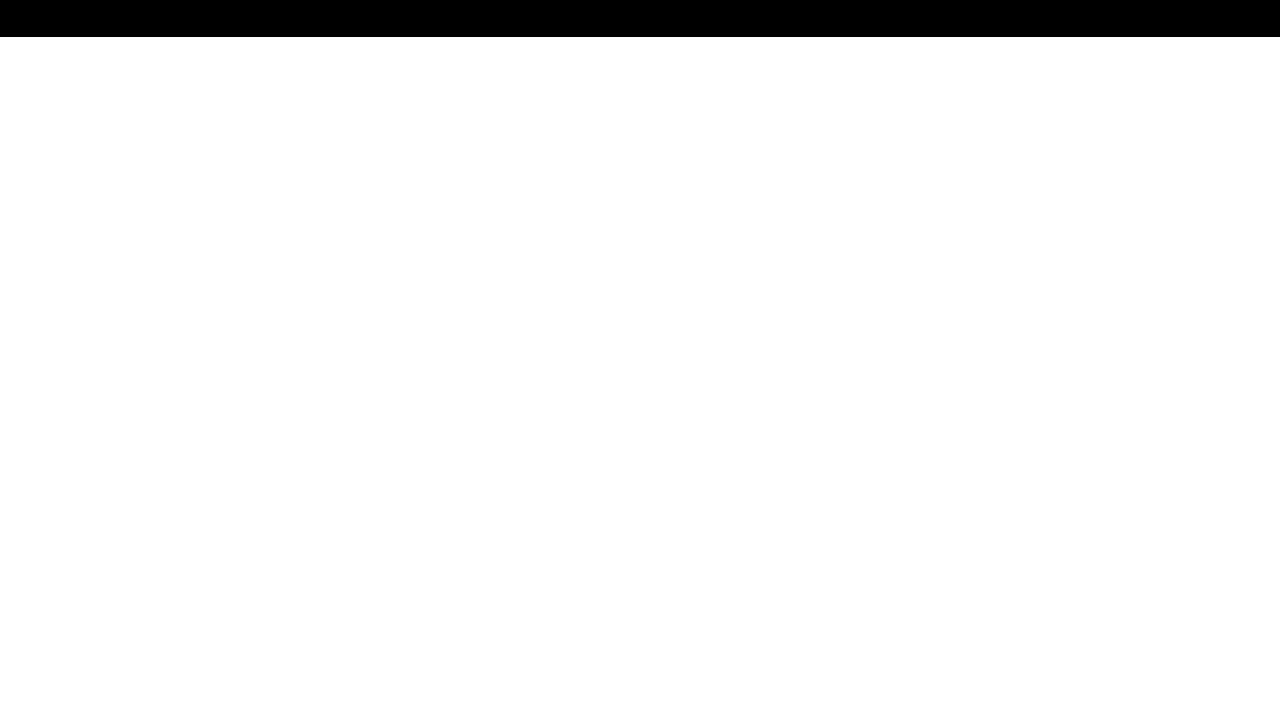
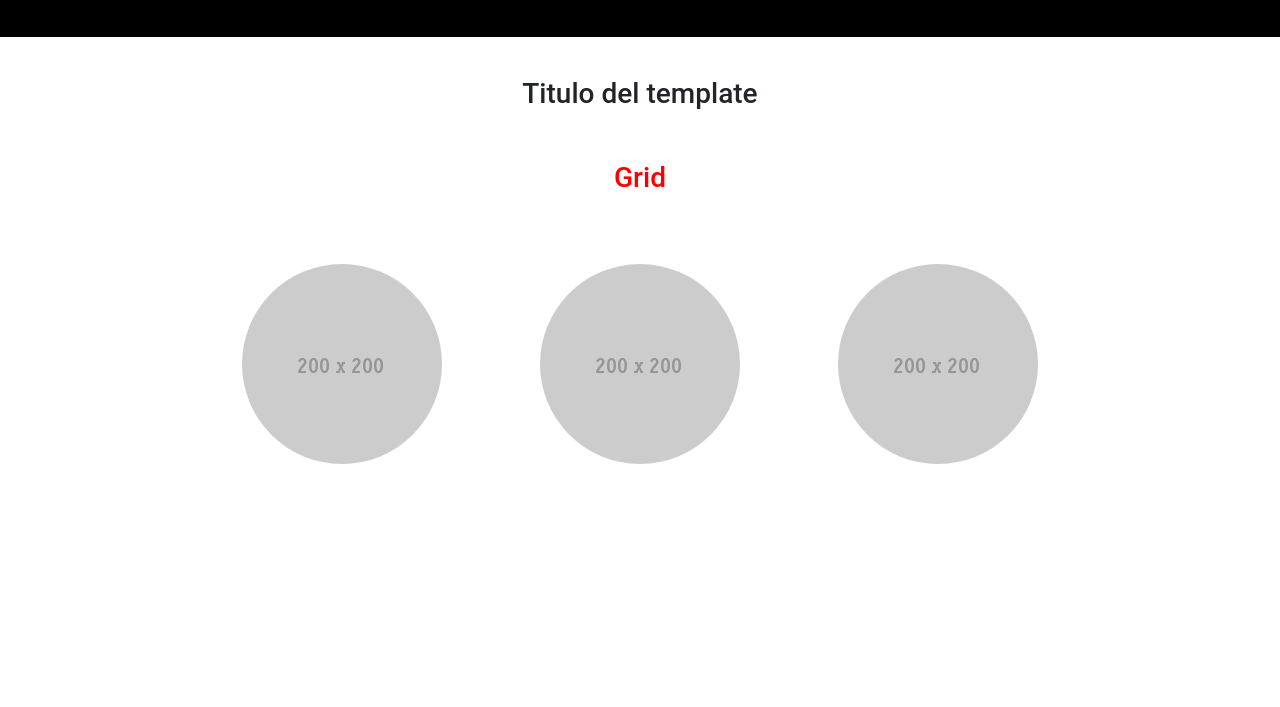
Before and after one commit to JuanPDev11/prueba-link-digital, a website: page index.html in a window 1280 px wide. Shown: the part 93-800 px from the top of the page. Drawn offline with nearby package versions, Linux system fonts and the light colour scheme.

Commit message:
grid 1 finished

```diff
--- a/index.html
+++ b/index.html
@@ -33,6 +33,22 @@
         </div>
     </div>
 
+    <h1 class="template-title">Titulo del template</h1>
+    <div class="grid">
+        <h1 class="grid__title">Grid</h1>
+        <div class="grid__container">
+            <div class="grid__img-container">
+                <img class="grid__img" src="./img/imagen.gif" alt="img">
+            </div>
+            <div class="grid__img-container">
+                <img class="grid__img" src="./img/imagen.gif" alt="img">
+            </div>
+            <div class="grid__img-container">
+                <img class="grid__img" src="./img/imagen.gif" alt="img">
+            </div>
+        </div>
+    </div>
+
 
 
     <script src="https://cdn.jsdelivr.net/npm/bootstrap@5.0.2/dist/js/bootstrap.bundle.min.js" integrity="sha384-MrcW6ZMFYlzcLA8Nl+NtUVF0sA7MsXsP1UyJoMp4YLEuNSfAP+JcXn/tWtIaxVXM" crossorigin="anonymous"></script>
--- /dev/null
+++ b/sass/_grid1.scss
@@ -0,0 +1,40 @@
+.grid{
+
+    &__title{
+        text-align: center;
+        font-size: 28px;
+        margin: 50px 0 70px;
+        color: red;
+    }
+
+    &__container{
+        display: grid;
+        grid-template-columns: 1fr 1fr 1fr;
+        margin: 0 200px;
+        gap: 15px;
+
+        @include responsive(800px){
+            grid-template-columns: 1fr 1fr;
+            margin: auto;
+        }
+        @include responsive(500px){
+            grid-template-columns: 1fr;
+            margin: auto;
+        }
+
+    }
+
+    &__img-container{
+        margin: auto;
+    }
+
+    &__img{
+        border-radius: 100px;
+    }
+}
+
+.template-title{
+    text-align: center;
+    margin-top: 40px;
+    font-size: 28px;
+}
--- a/sass/_navbar.scss
+++ b/sass/_navbar.scss
@@ -2,6 +2,7 @@
     margin: 0;
     padding: 0;
     box-sizing: border-box;
+    font-family: 'Roboto';
 }
 .navbar{
     display: flex;
--- a/sass/index.scss
+++ b/sass/index.scss
@@ -3,3 +3,6 @@
 
 /*NAV*/
 @import './navbar';
+
+/*GRID 1*/
+@import './grid1';
```
Also changed, not shown: css/style.css.
